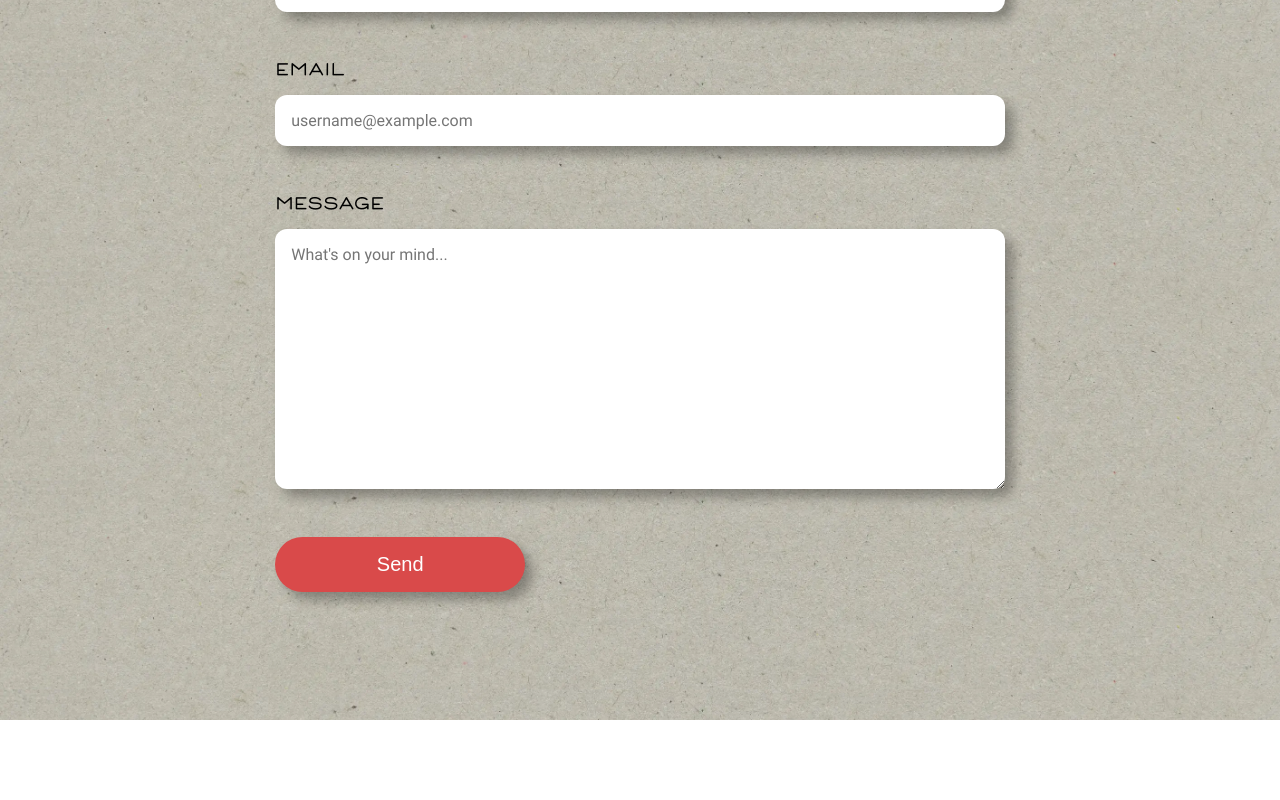
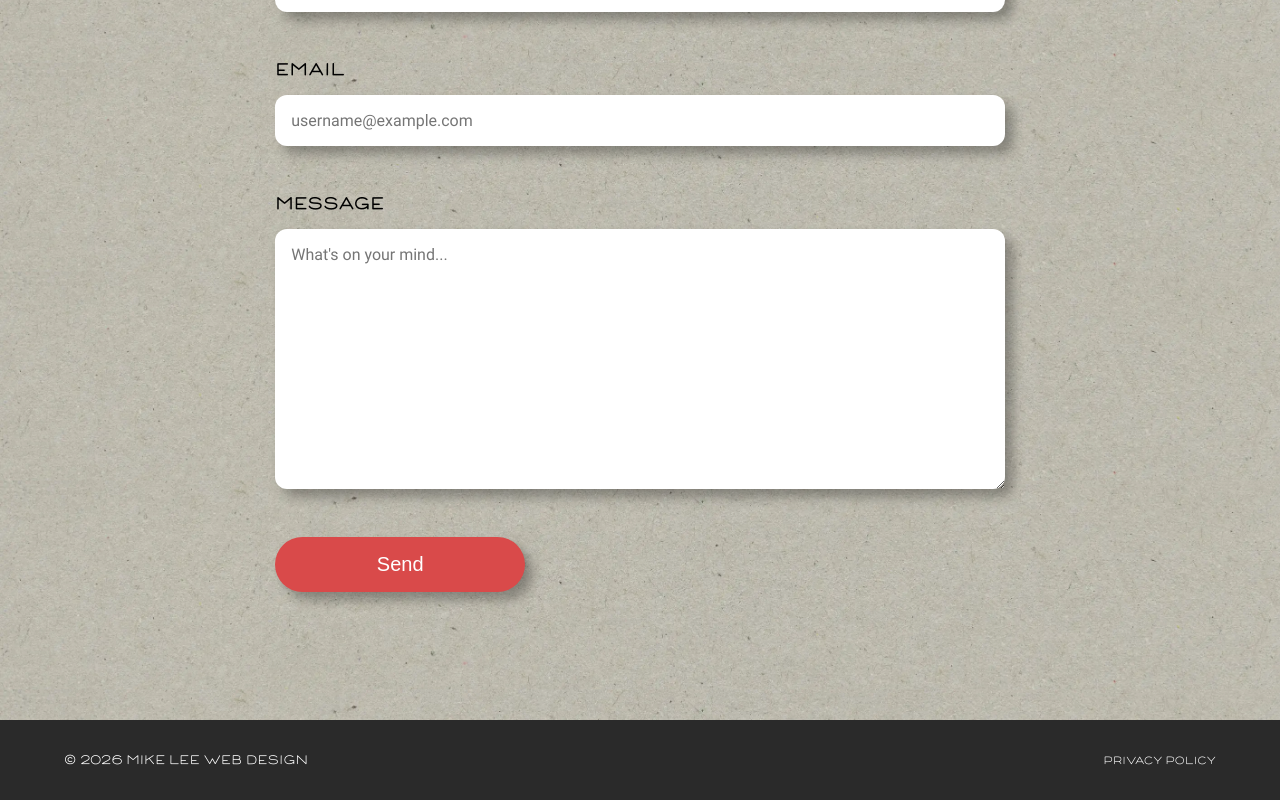
Before and after one commit to mikelee/portfolio-next, a Next.js app: page / in a window 1280 px wide. Shown: the part 2026-2826 px from the top of the page. Before the commit the page ends 2746 px from the top, so only its background shows below. Built offline with nearby package versions, Linux system fonts and the light colour scheme.

Commit message:
Add Footer component

```diff
--- a/components/page-layout/page-layout.component.tsx
+++ b/components/page-layout/page-layout.component.tsx
@@ -4,6 +4,7 @@ import { usePathname } from 'next/navigation';
 import styles from './page-layout.module.scss';
 
 import Navigation from '../navigation/navigation.component';
+import Footer from '../footer/footer';
 
 interface Props {
     children: React.ReactNode
@@ -28,6 +29,7 @@ const PageLayout: React.FC<Props> = ({ children }) => {
         <div className={styles['pageLayout']}>
             <Navigation navVisible={navVisible} pathName={pathName} setNavVisible={setNavVisible} />
             {children}
+            <Footer />
         </div>
     );
 }
```
